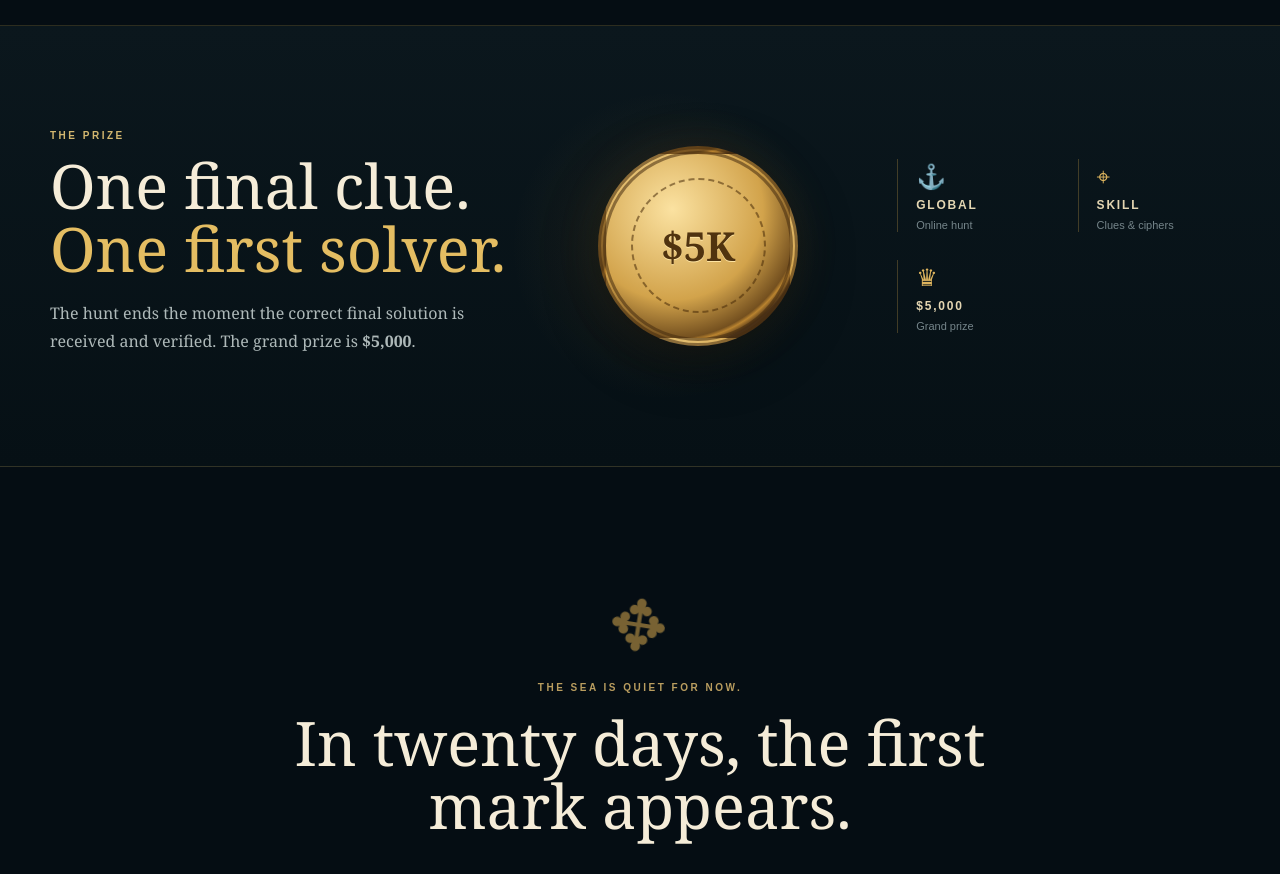
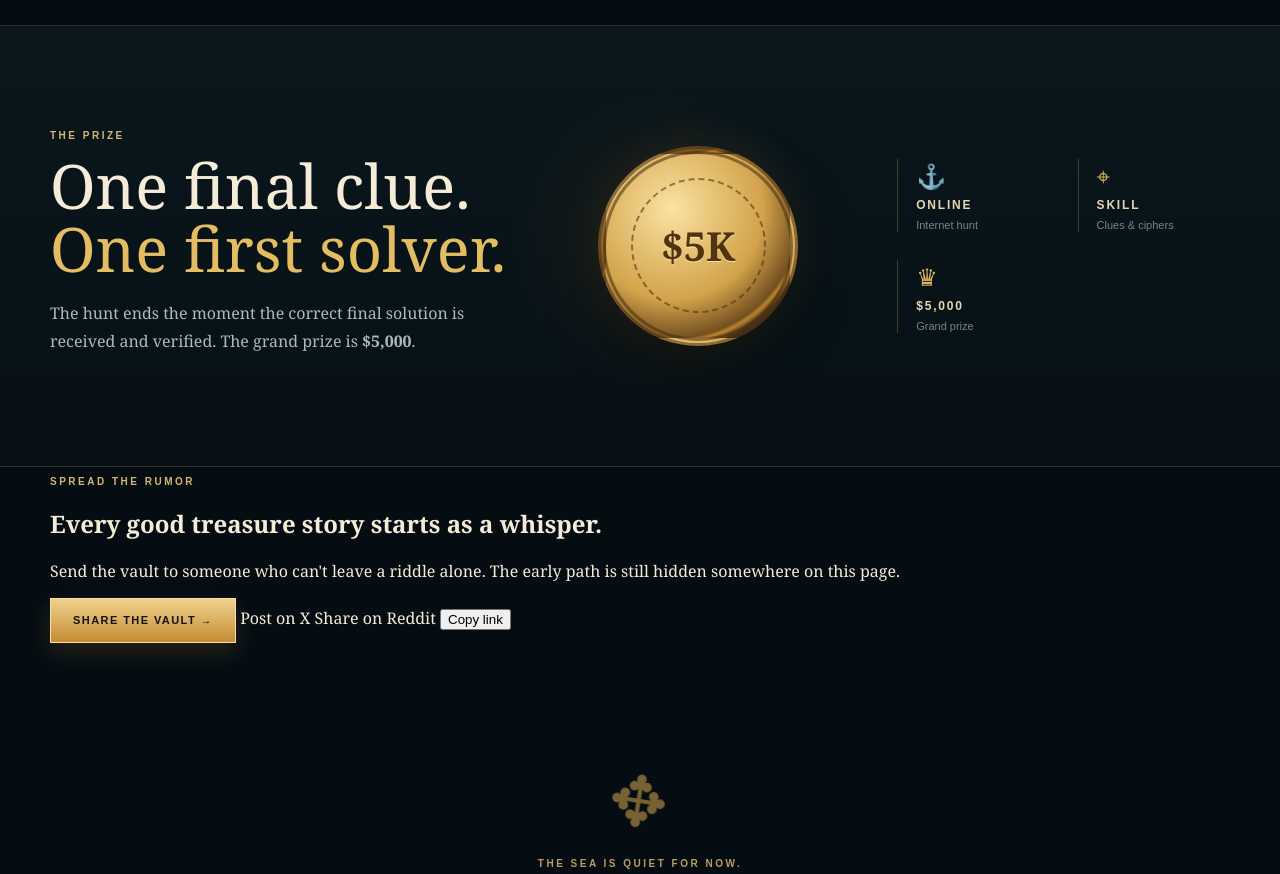
Before and after one commit to ShanePrairie/internetbooty, a Flask app: page / in a window 1280 px wide; the page is wider, and only the part inside the window is pictured. Shown: the part 1921-2795 px from the top of that part. Run offline with Flask 3, Linux system fonts and the light colour scheme.

Commit message:
Add share loop and richer social metadata

```diff
--- a/templates/index.html
+++ b/templates/index.html
@@ -5,13 +5,32 @@
   <meta charset="utf-8">
   <meta name="viewport" content="width=device-width, initial-scale=1">
   <meta name="theme-color" content="#06131b">
-  <meta name="description" content="A global online treasure hunt. Solve the final clue first and claim the $5,000 grand prize.">
+  <meta name="description" content="Internet Booty is an online puzzle treasure hunt. Follow clues, crack ciphers, uncover the final answer, and chase a $5,000 grand prize.">
   <link rel="canonical" href="https://internetbooty.com/">
   <meta property="og:title" content="Internet Booty presents The First Vault — $5,000 Online Treasure Hunt">
   <meta property="og:description" content="The vault opens soon. One final clue. One first solver. A $5,000 grand prize.">
   <meta property="og:url" content="https://internetbooty.com/">
   <meta property="og:type" content="website">
   <meta name="twitter:card" content="summary_large_image">
+  <meta property="og:image" content="https://images.stockcake.com/public/f/9/4/f94399c3-2270-4c9f-ba44-1e15b9c18a00_large/vault-door-treasure-stockcake.jpg">
+  <meta property="og:image:alt" content="A dark vault door glowing with golden light">
+  <meta name="twitter:title" content="Internet Booty — The First Vault">
+  <meta name="twitter:description" content="A hidden path. A $5,000 grand prize. The vault opens soon.">
+  <meta name="twitter:image" content="https://images.stockcake.com/public/f/9/4/f94399c3-2270-4c9f-ba44-1e15b9c18a00_large/vault-door-treasure-stockcake.jpg">
+  <script type="application/ld+json">
+  {
+    "@context": "https://schema.org",
+    "@type": "WebSite",
+    "name": "Internet Booty",
+    "url": "https://internetbooty.com/",
+    "description": "An online puzzle treasure hunt built around clues, ciphers, hidden patterns, and a final solution.",
+    "potentialAction": {
+      "@type": "SearchAction",
+      "target": "https://internetbooty.com/?q={search_term_string}",
+      "query-input": "required name=search_term_string"
+    }
+  }
+  </script>
   <title>{{ site_name }} — The First Vault {{ prize_amount }} Treasure Hunt</title>
   <link rel="icon" href="{{ url_for('static', filename='img/favicon.svg') }}" type="image/svg+xml">
   <link rel="stylesheet" href="{{ url_for('static', filename='css/site.css') }}">
@@ -143,9 +162,25 @@
           <span class="coin-inner">$5K</span>
         </div>
         <div class="prize-facts">
-          <div><span>⚓</span><b>GLOBAL</b><small>Online hunt</small></div>
+          <div><span>⚓</span><b>ONLINE</b><small>Internet hunt</small></div>
           <div><span>⌖</span><b>SKILL</b><small>Clues & ciphers</small></div>
           <div><span>♛</span><b>{{ prize_amount }}</b><small>Grand prize</small></div>
+        </div>
+      </div>
+    </section>
+
+    <section class="share-section">
+      <div class="shell share-grid">
+        <div>
+          <p class="section-kicker">SPREAD THE RUMOR</p>
+          <h2>Every good treasure story starts as a whisper.</h2>
+          <p>Send the vault to someone who can't leave a riddle alone. The early path is still hidden somewhere on this page.</p>
+        </div>
+        <div class="share-actions">
+          <button class="primary" type="button" id="shareVault">SHARE THE VAULT →</button>
+          <a class="share-link" target="_blank" rel="noopener" href="https://twitter.com/intent/tweet?text=I%20found%20a%20%245%2C000%20online%20treasure%20hunt%20called%20Internet%20Booty.%20There%27s%20apparently%20a%20hidden%20early-access%20path%20on%20the%20homepage.&url=https%3A%2F%2Finternetbooty.com%2F%3Futm_source%3Dx%26utm_medium%3Dorganic%26utm_campaign%3Dfirst_vault">Post on X</a>
+          <a class="share-link" target="_blank" rel="noopener" href="https://www.reddit.com/submit?url=https%3A%2F%2Finternetbooty.com%2F%3Futm_source%3Dreddit%26utm_medium%3Dorganic%26utm_campaign%3Dfirst_vault&title=I%20found%20a%20%245%2C000%20online%20treasure%20hunt%20with%20a%20hidden%20early-access%20path">Share on Reddit</a>
+          <button class="share-link share-copy" type="button" id="copyVault">Copy link</button>
         </div>
       </div>
     </section>
```
